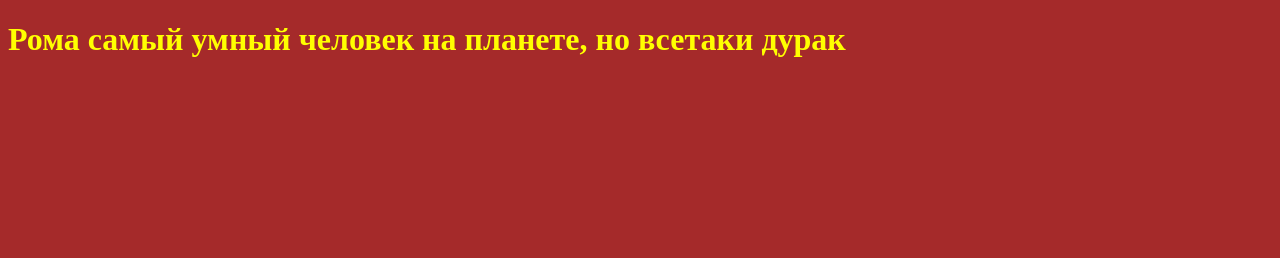
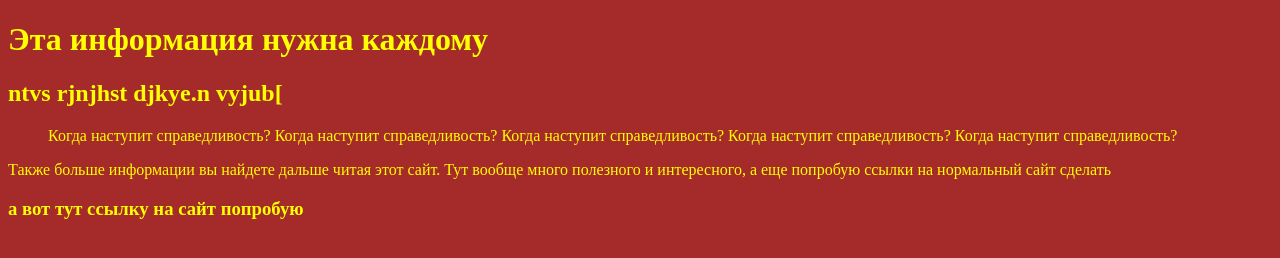
Before and after one commit to TarasSirenko/github-tutorial, a plain HTML site: page index.html in a window 1280 px wide. Drawn offline with Linux system fonts and the light colour scheme.

Commit message:
Списки, заголовки, ссылки

```diff
--- a/index.html
+++ b/index.html
@@ -1,14 +1,26 @@
 <!DOCTYPE html>
-<html lang="en">
+<html lang="ru">
 <head>
     <meta charset="UTF-8">
     <meta neme="viewport" content="width=device-width, initial-scale=1.0">
-    <title>Romanus</title>
+    <title>Интересный сайт</title>
 
     <link rel="stylesheet" href="./css/styles.css">
 </head>
 <body>
-    <h1>Рома самый умный человек на планете, но всетаки дурак</h1>
-
+    <h1>Эта информация нужна каждому </h1>
+    <h2>ntvs rjnjhst djkye.n vyjub[</h2>
+    <ol>
+        <il>Когда наступит справедливость?</il>
+        <il>Когда наступит справедливость?</il>
+        <il>Когда наступит справедливость?</il>
+        <il>Когда наступит справедливость?</il>
+        <il>Когда наступит справедливость?</il>
+    </ol>
+    <p>
+        Также больше информации вы найдете дальше читая этот сайт. Тут вообще много полезного и интересного, а еще попробую ссылки на нормальный сайт сделать
+    </p>
+    <h3>а вот тут ссылку на сайт попробую</h3>
+    <a href="https://www.jw.org/ru/" target="_blank"></a>
 </body>
 </html>
```
